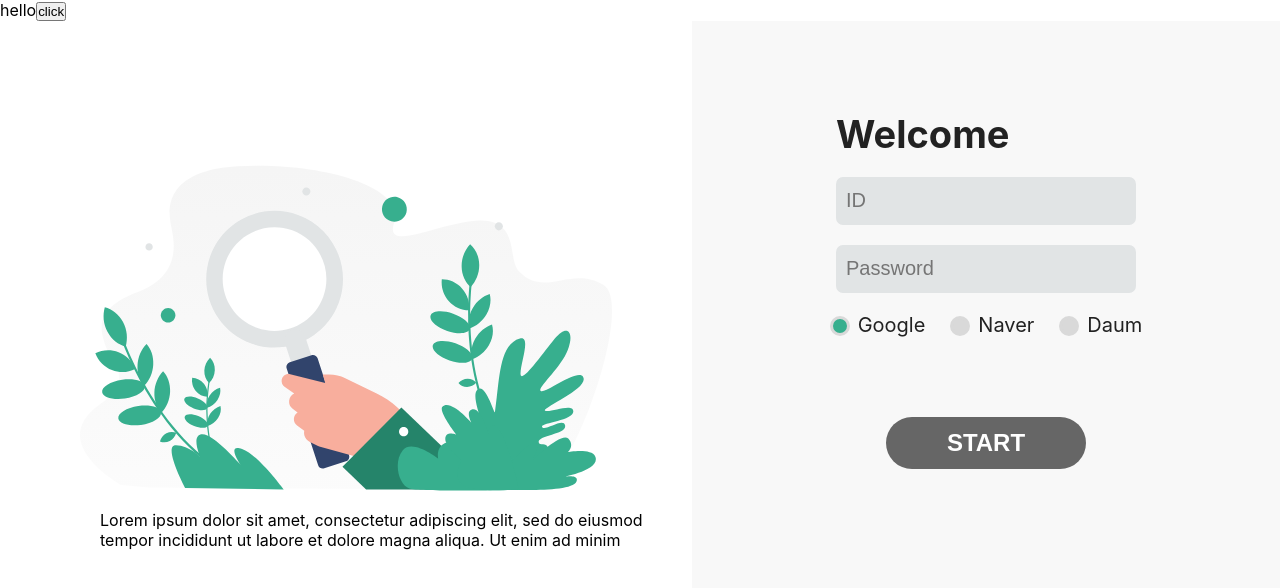
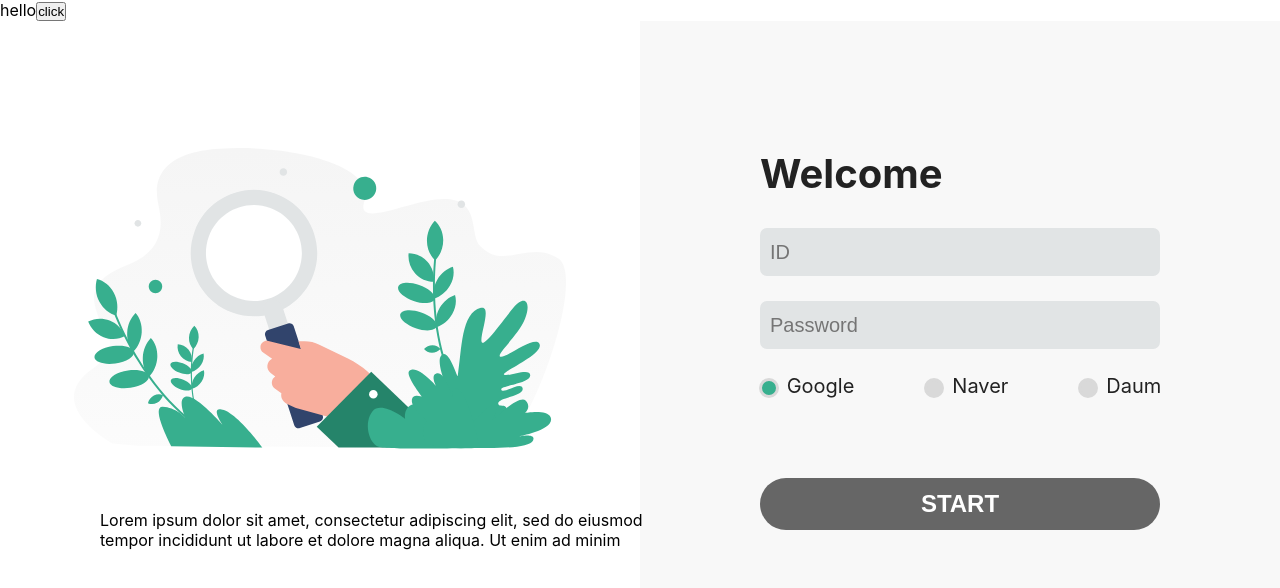
Before and after one commit to vvizi/dce-client, a React (Create React App) app: page / in a window 1280 px wide. Shown: the top 588 px of the page. Built offline with nearby package versions, Linux system fonts and the light colour scheme.

Commit message:
- login style 변경

```diff
--- a/src/component/LoginComponent.tsx
+++ b/src/component/LoginComponent.tsx
@@ -26,7 +26,7 @@ const LoginComponent = (): JSX.Element => {
     return (
         <div className="login">
             <div className="login-left">
-                <Theme width="692px" height="620px" />
+                <Theme width="100%" height="70%" />
                 <p className="login-left-label">
                     Lorem ipsum dolor sit amet, consectetur adipiscing elit, sed do eiusmod <br /> tempor incididunt ut
                     labore et dolore magna aliqua. Ut enim ad minim
--- a/src/style/Login.css
+++ b/src/style/Login.css
@@ -23,22 +23,22 @@
 .login-right{
   background-color: #f8f8f8;
   flex: 1;
-  padding-top: 7%;
+  padding-top: 10%;
 }
 
 .login-title {
   color: #222222;
   font-weight: bold;
-  font-size: 38px;
-  width: 300px;
+  font-size: 40px;
+  width: 400px;
   margin: 0 auto;
 }
 
 .login-form{
   display: flex;
   flex-direction: column;
-  width: 300px;
-  margin: 20px auto 0;
+  width: 400px;
+  margin: 30px auto 0;
 }
 
 .login-input {
@@ -46,7 +46,7 @@
   height: 48px;
   font-size: 20px;
   padding-left: 10px;
-  margin-bottom: 20px;
+  margin-bottom: 25px;
   background-color: #E1E4E5;
   border: none;
   border-radius: 7px;
@@ -68,7 +68,7 @@
 }
 
 .radio-form > label:not(:first-child) {
-  margin-left: 25px;
+  margin-left: 70px;
 }
 
 #item {
@@ -94,7 +94,7 @@ input[type='radio']:checked {
 }
 
 .login-btn{
-  width: 200px;
+  width: 400px;
   height: 52px;
   border-radius: 50px;
   border-style: none;
```
